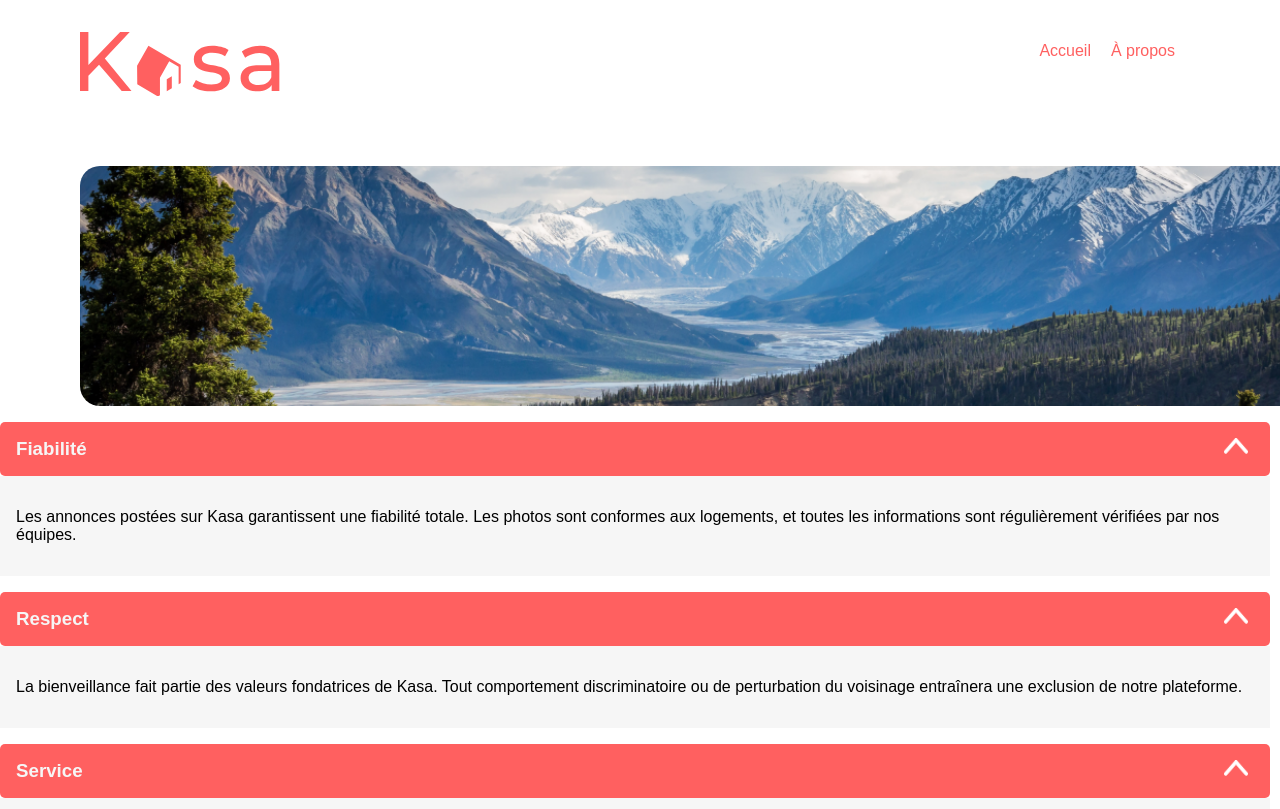
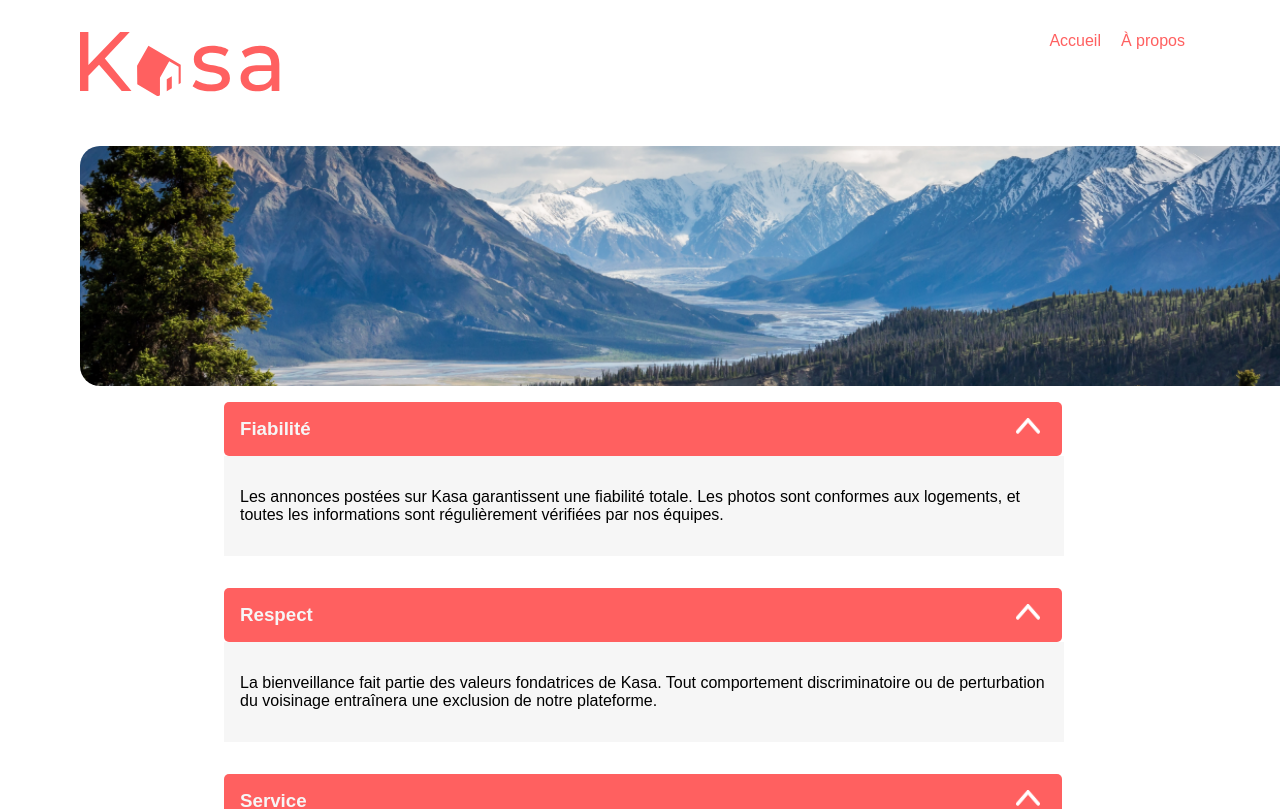
Before and after one commit to binraw/Kasa, a React (Create React App) app: page /about in a window 1280 px wide. Shown: the top 809 px of the page. Built offline with nearby package versions, Linux system fonts and the light colour scheme.

Commit message:
fix style

```diff
--- a/src/App.js
+++ b/src/App.js
@@ -1,7 +1,6 @@
-import Header from "../src/components/Header";
-
 import "./style/style.css";
 import AppRouter from "./AppRouter";
+import Header from "./components/Header";
 
 function App() {
 	return (
--- a/src/pages/Product/CardDetail.js
+++ b/src/pages/Product/CardDetail.js
@@ -47,6 +47,11 @@ function CardDetail() {
 				<img className="cover-detail" src={card.cover} alt={card.title} />
 			</div>
 			<div className="container-card">
+				<div className="container-title-person">
+					<div>
+						<h2 className="title-card">{card.title}</h2>
+						<h3 className="location-card">{card.location}</h3>
+					</div>
 					<div className="person-card">
 						<img
 							className="imghost-card"
@@ -55,8 +60,7 @@ function CardDetail() {
 						/>
 						<p className="hostname-card">{card.host.name}</p>
 					</div>
-				<h2 className="title-card">{card.title}</h2>
-				<h3 className="location-card">{card.location}</h3>
+				</div>
 				<div className="container-tagstars">
 					<ul className="container-tags">
 						{card.tags.map((tag, i) => (
--- a/src/scss/style.scss
+++ b/src/scss/style.scss
@@ -13,7 +13,8 @@ code {
 }
 
 nav {
-	padding: 10px;
+	display: flex;
+	justify-content: flex-end;
 }
 
 .navigation-bar {
@@ -62,6 +63,10 @@ a:hover {
 	object-fit: cover;
 	@include border-radius(20px);
 	filter: contrast(40%);
+	@media (max-width: 768px) {
+		height: 30vh;
+		width: 90%;
+	}
 }
 
 img {
@@ -76,11 +81,11 @@ img {
 	justify-content: center;
 	margin-left: auto;
 	margin-right: auto;
-	height: 100vh;
 }
 
 .container-img {
 	width: 100%;
+	margin: 1rem;
 	display: flex;
 	flex-direction: row;
 	flex-wrap: wrap;
@@ -95,19 +100,21 @@ img {
 	color: $color-text;
 	top: 10rem;
 	z-index: 10;
+	@media (max-width: 768px) {
+		font-size: x-large;
+	}
 }
 
 .img-cards {
-	max-width: 350px;
-	min-width: 350px;
-	height: 350px;
 	object-fit: cover;
 	@include border-radius(10px);
+	max-width: 100%;
+	height: 20rem;
 }
 
 .card-list {
 	background-color: $color-background;
-	width: max-content;
+
 	display: flex;
 	flex-wrap: wrap;
 	justify-content: center;
@@ -118,16 +125,28 @@ img {
 	@include border-radius(20px);
 	align-items: center;
 }
+.card-list a {
+	width: 30%;
+	@media (max-width: 768px) {
+		width: 100%;
+	}
+}
 
 .card {
 	display: flex;
 	flex-direction: row;
 	flex-wrap: wrap;
 	margin: 0.5rem;
+	@media (max-width: 768px) {
+		width: 80vw;
+		justify-content: center;
+		margin-top: 1rem;
+	}
 }
 
 .card-image {
 	position: relative;
+
 	@include border-radius(5px);
 }
 
@@ -168,13 +187,17 @@ img {
 
 .container-carrousel-main {
 	min-width: 100%;
+	display: flex;
+	flex-direction: column;
+	align-items: center;
 }
 .structure-card-detail {
 	display: grid;
 	grid-template-columns: repeat(2, 1fr);
-	min-width: 100%;
+	margin: auto 5rem auto 5rem;
 	@media (max-width: 768px) {
 		grid-template-columns: repeat(1, 1fr);
+		margin: auto;
 	}
 }
 .structure-about {
@@ -187,12 +210,14 @@ img {
 
 .description-about {
 	list-style: none;
-	width: 100%;
-	margin-left: auto;
-	margin-right: auto;
+	max-width: 70vw;
+	min-width: 45vw;
 
 	padding: 0;
 	position: relative;
+	@media (max-width: 768px) {
+		width: 90vw;
+	}
 }
 
 .description-about h3 {
@@ -200,7 +225,7 @@ img {
 	padding: 1rem;
 	border-radius: 5px;
 	color: $color-text;
-	margin: auto;
+	margin: auto 1rem auto 2rem;
 }
 
 .icon-arrow {
@@ -210,7 +235,7 @@ img {
 	height: 1rem;
 	position: absolute;
 	top: 1rem;
-	right: 2rem;
+	right: 3rem;
 }
 
 .icon-arrow-transform {
@@ -220,15 +245,14 @@ img {
 	height: 1rem;
 	position: absolute;
 	top: 1rem;
-	right: 2rem;
+	right: 3rem;
 	transform: rotate(180deg);
 }
 
 .description {
 	background-color: $color-background;
 	padding: 1rem;
-	margin-top: auto;
-	margin-bottom: auto;
+	margin: auto 1.5rem auto 2rem;
 }
 .item-description {
 	display: block;
@@ -310,11 +334,13 @@ img {
 .location-card {
 	color: $color-primary;
 }
+.container-title-person {
+	display: flex;
+	justify-content: space-between;
+	align-items: center;
+}
 .person-card {
-	position: absolute;
 	display: flex;
-
-	align-self: flex-end;
 	@media (max-width: 768px) {
 		position: relative;
 		order: 2;
@@ -337,6 +363,7 @@ img {
 .container-tagstars {
 	display: flex;
 	justify-content: space-between;
+	margin-top: 2rem;
 	@media (max-width: 768px) {
 		display: flex;
 		flex-wrap: wrap;
@@ -344,7 +371,7 @@ img {
 }
 .container-tags {
 	display: flex;
-	margin-top: 3rem;
+
 	@media (max-width: 768px) {
 		display: flex;
 		flex-wrap: wrap;
@@ -367,7 +394,6 @@ img {
 .container-stars {
 	display: flex;
 	height: 2rem;
-	margin-top: 3rem;
 }
 .filled-star {
 	color: $color-primary;
--- a/src/style/style.css
+++ b/src/style/style.css
@@ -16,7 +16,8 @@ code {
 }
 
 nav {
-  padding: 10px;
+  display: flex;
+  justify-content: flex-end;
 }
 
 .navigation-bar {
@@ -67,6 +68,12 @@ a:hover {
   -moz-border-radius: 20px;
   filter: contrast(40%);
 }
+@media (max-width: 768px) {
+  .img-board {
+    height: 30vh;
+    width: 90%;
+  }
+}
 
 img {
   display: flex;
@@ -80,11 +87,11 @@ img {
   justify-content: center;
   margin-left: auto;
   margin-right: auto;
-  height: 100vh;
 }
 
 .container-img {
   width: 100%;
+  margin: 1rem;
   display: flex;
   flex-direction: row;
   flex-wrap: wrap;
@@ -100,20 +107,23 @@ img {
   top: 10rem;
   z-index: 10;
 }
+@media (max-width: 768px) {
+  .container-img h1 {
+    font-size: x-large;
+  }
+}
 
 .img-cards {
-  max-width: 350px;
-  min-width: 350px;
-  height: 350px;
   object-fit: cover;
   border-radius: 10px;
   -webkit-border-radius: 10px;
   -moz-border-radius: 10px;
+  max-width: 100%;
+  height: 20rem;
 }
 
 .card-list {
   background-color: #f6f6f6;
-  width: max-content;
   display: flex;
   flex-wrap: wrap;
   justify-content: center;
@@ -127,11 +137,27 @@ img {
   align-items: center;
 }
 
+.card-list a {
+  width: 30%;
+}
+@media (max-width: 768px) {
+  .card-list a {
+    width: 100%;
+  }
+}
+
 .card {
   display: flex;
   flex-direction: row;
   flex-wrap: wrap;
   margin: 0.5rem;
+}
+@media (max-width: 768px) {
+  .card {
+    width: 80vw;
+    justify-content: center;
+    margin-top: 1rem;
+  }
 }
 
 .card-image {
@@ -179,16 +205,20 @@ img {
 
 .container-carrousel-main {
   min-width: 100%;
+  display: flex;
+  flex-direction: column;
+  align-items: center;
 }
 
 .structure-card-detail {
   display: grid;
   grid-template-columns: repeat(2, 1fr);
-  min-width: 100%;
+  margin: auto 5rem auto 5rem;
 }
 @media (max-width: 768px) {
   .structure-card-detail {
     grid-template-columns: repeat(1, 1fr);
+    margin: auto;
   }
 }
 
@@ -204,11 +234,15 @@ img {
 
 .description-about {
   list-style: none;
-  width: 100%;
-  margin-left: auto;
-  margin-right: auto;
+  max-width: 70vw;
+  min-width: 45vw;
   padding: 0;
   position: relative;
+}
+@media (max-width: 768px) {
+  .description-about {
+    width: 90vw;
+  }
 }
 
 .description-about h3 {
@@ -216,7 +250,7 @@ img {
   padding: 1rem;
   border-radius: 5px;
   color: #f6f6f6;
-  margin: auto;
+  margin: auto 1rem auto 2rem;
 }
 
 .icon-arrow {
@@ -228,7 +262,7 @@ img {
   height: 1rem;
   position: absolute;
   top: 1rem;
-  right: 2rem;
+  right: 3rem;
 }
 
 .icon-arrow-transform {
@@ -240,15 +274,14 @@ img {
   height: 1rem;
   position: absolute;
   top: 1rem;
-  right: 2rem;
+  right: 3rem;
   transform: rotate(180deg);
 }
 
 .description {
   background-color: #f6f6f6;
   padding: 1rem;
-  margin-top: auto;
-  margin-bottom: auto;
+  margin: auto 1.5rem auto 2rem;
 }
 
 .item-description {
@@ -345,10 +378,14 @@ img {
   color: #ff6060;
 }
 
+.container-title-person {
+  display: flex;
+  justify-content: space-between;
+  align-items: center;
+}
+
 .person-card {
-  position: absolute;
   display: flex;
-  align-self: flex-end;
 }
 @media (max-width: 768px) {
   .person-card {
@@ -378,6 +415,7 @@ img {
 .container-tagstars {
   display: flex;
   justify-content: space-between;
+  margin-top: 2rem;
 }
 @media (max-width: 768px) {
   .container-tagstars {
@@ -388,7 +426,6 @@ img {
 
 .container-tags {
   display: flex;
-  margin-top: 3rem;
 }
 @media (max-width: 768px) {
   .container-tags {
@@ -420,7 +457,6 @@ img {
 .container-stars {
   display: flex;
   height: 2rem;
-  margin-top: 3rem;
 }
 
 .filled-star {
```
Also changed, not shown: 1 other file (tests, documents, lock files or other folders). Lines whose indentation alone changed are shown as unchanged.
